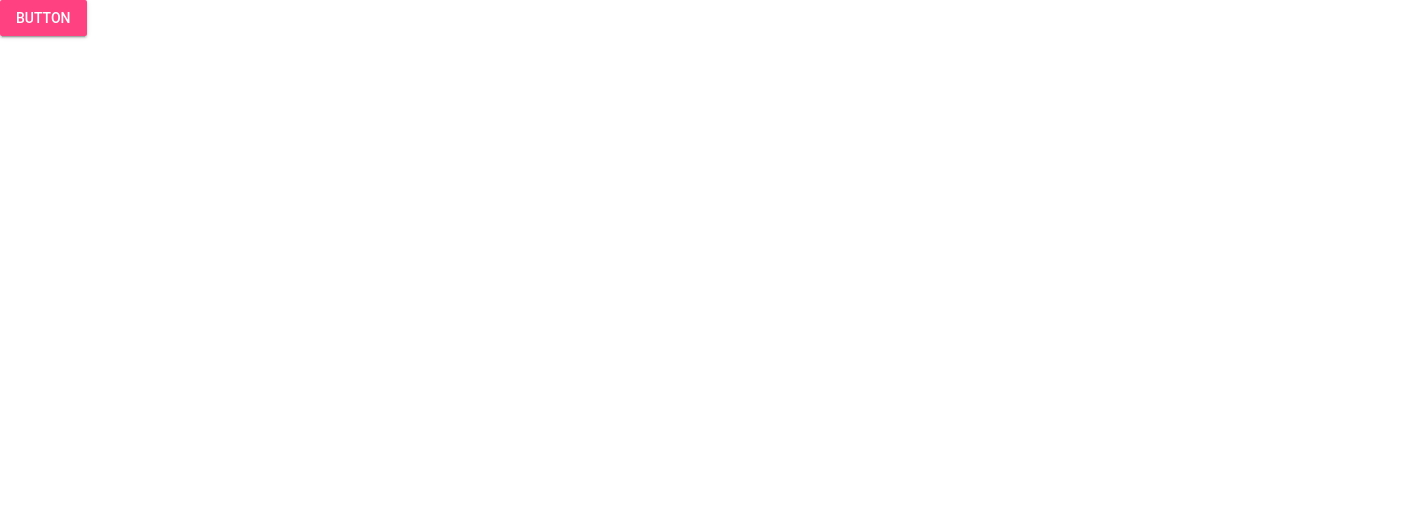
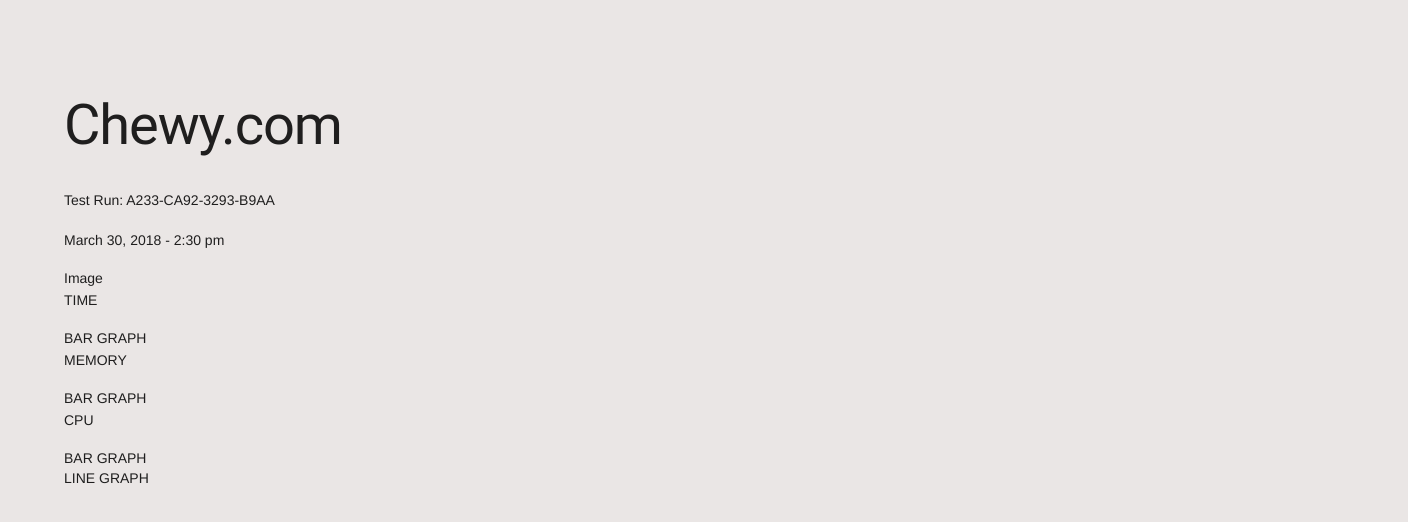
Before and after one commit to kristynrb/test_ai_documents, a website: page index.html in a window 1280 px wide. Shown: the whole page, 1408 px wide, since content can reach past the window. Drawn offline with nearby package versions, Linux system fonts and the light colour scheme.

Commit message:
html structure

```diff
--- a/app.js
+++ b/app.js
@@ -1,3 +1,6 @@
+// const ejs = require('ejs');
+
+const test = "test";
 const data = {
   "test_run_id":  "A233-CA92-3293-B9AA",
   "app_name": "Chewy.com",
@@ -131,5 +134,4 @@
     }
   ]
 }
-
 console.log(data);
--- a/index.html
+++ b/index.html
@@ -11,9 +11,43 @@
   <link rel="stylesheet" href="https://fonts.googleapis.com/icon?family=Material+Icons">
 </head>
 <body>
-    <!-- Accent-colored raised button with ripple -->
-    <button class="mdl-button mdl-js-button mdl-button--raised mdl-js-ripple-effect mdl-button--accent">
-      Button
-    </button>
+
+<section class="app-header">
+<div class="app-name">
+  <h1>Chewy.com</h1>
+</div>
+<div>
+  <p class="test-id">Test Run: A233-CA92-3293-B9AA</p>
+  <p class="test-timestamp">March 30, 2018 - 2:30 pm</p>
+</div>
+</section>
+<section class="container">
+  <div class="test-img">
+    Image
+  </div>
+  <div>
+    <div>
+      <p class="data-title">TIME</p>
+      <div>
+        BAR GRAPH
+      </div>
+    </div>
+    <div>
+      <p class="data-title">MEMORY</p>
+      <div>
+        BAR GRAPH
+      </div>
+    </div>
+    <div>
+      <p class="data-title">CPU</p>
+      <div>
+        BAR GRAPH
+      </div>
+    </div>
+  </div>
+  <div class="line-graph">
+    LINE GRAPH
+  </div>
+</section>
 </body>
 </html>
--- a/style.css
+++ b/style.css
@@ -0,0 +1,6 @@
+body {
+  background-color: #EAE6E5;
+  font-family: Helvetica, Arial, Lucida, sans-serif;
+  margin: 0;
+  padding: 5%;
+}
```
Also changed, not shown: README.md, 1 other file. Lines whose indentation alone changed are shown as unchanged.
